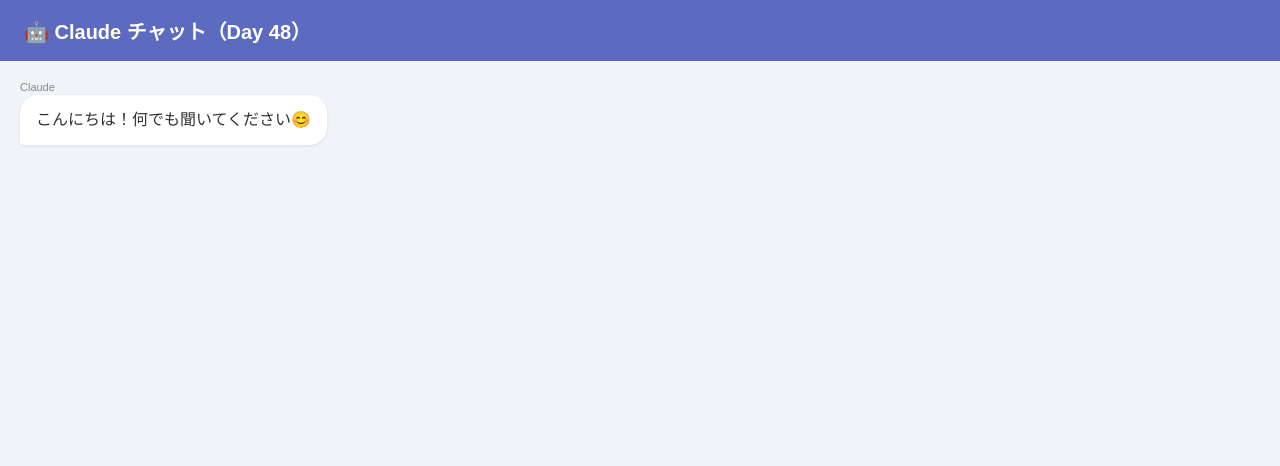
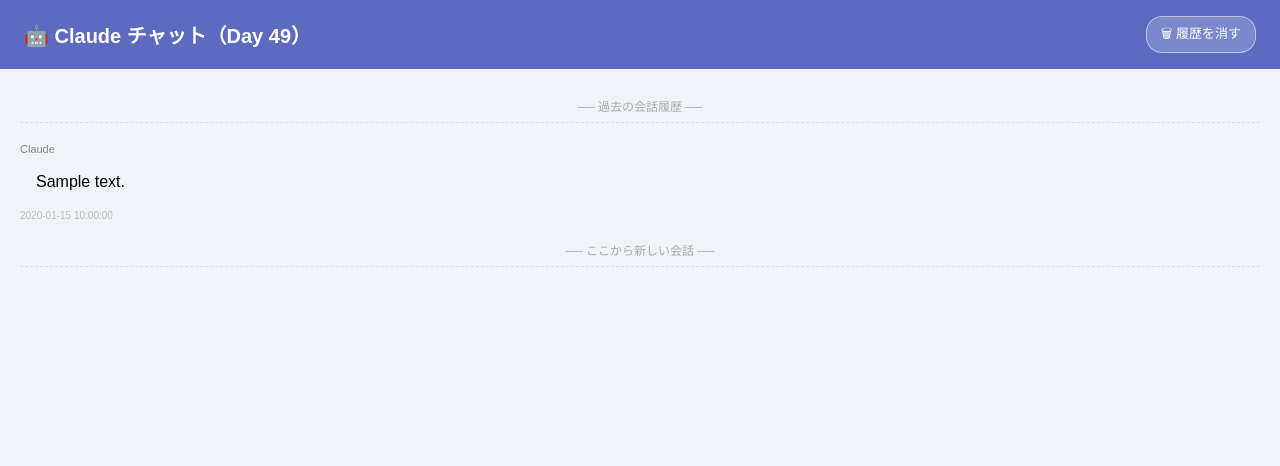
Before and after one commit to modemode0413-pixel/clude-code-practice, a Flask app: template day48/templates/index.html in a window 1280 px wide. Shown: the top 466 px of the page. Run offline with Flask 3, Linux system fonts and the light colour scheme; the template is opened without the code that fills it: most values are stand-ins (such as "Sample title", 1, 10 or a date in 2020).

Commit message:
Day 49: チャット履歴保存機能を追加
- SQLiteにchatsテーブルを作成（role, message, timestamp）
- ページ読み込み時に過去20件の履歴を表示
- /chatエンドポイントでユーザー・Claude両方の発言をDB保存
- /clearエンドポイントで履歴全件削除機能を追加
- index.htmlにタイムスタンプ・履歴区切り線・削除ボタンを追加

Co-Authored-By: Claude Sonnet 4.6 <noreply@anthropic.com>

```diff
--- a/day48/app.py
+++ b/day48/app.py
@@ -1,22 +1,68 @@
 import os
+import sqlite3
 from flask import Flask, render_template, request, jsonify
 import anthropic
 
 app = Flask(__name__)
 
+# データベースファイル名
+DB = "chat_history.db"
+
 # AnthropicクライアントをAPIキーで初期化
-# APIキーは環境変数 ANTHROPIC_API_KEY から読み込む
 client = anthropic.Anthropic(api_key=os.environ.get("ANTHROPIC_API_KEY"))
+
+
+def get_db():
+    """DBに接続してRowオブジェクトで返す"""
+    conn = sqlite3.connect(DB, timeout=10)
+    conn.row_factory = sqlite3.Row
+    return conn
+
+
+def init_db():
+    """chatsテーブルを作成する（なければ）"""
+    with get_db() as conn:
+        conn.execute("""
+            CREATE TABLE IF NOT EXISTS chats (
+                id        INTEGER PRIMARY KEY AUTOINCREMENT,
+                role      TEXT NOT NULL,
+                message   TEXT NOT NULL,
+                timestamp DATETIME DEFAULT CURRENT_TIMESTAMP
+            )
+        """)
+        conn.commit()
+
+
+# アプリ起動時にDBを初期化
+init_db()
+
 
 @app.route("/")
 def index():
-    return render_template("index.html")
+    """トップページ：過去の会話を最大20件取得して表示"""
+    with get_db() as conn:
+        rows = conn.execute(
+            "SELECT role, message, timestamp FROM chats ORDER BY id DESC LIMIT 20"
+        ).fetchall()
+    # 古い順に並べ直してHTMLに渡す
+    history = list(reversed(rows))
+    return render_template("index.html", history=history)
+
 
 @app.route("/chat", methods=["POST"])
 def chat():
+    """ユーザーのメッセージをClaudeに送り、返答をDBに保存する"""
     user_message = request.json.get("message", "")
     if not user_message:
         return jsonify({"error": "メッセージが空です"}), 400
+
+    # ユーザーのメッセージをDBに保存
+    with get_db() as conn:
+        conn.execute(
+            "INSERT INTO chats (role, message) VALUES (?, ?)",
+            ("user", user_message)
+        )
+        conn.commit()
 
     # Claude APIにメッセージを送信
     response = client.messages.create(
@@ -27,9 +73,27 @@ def chat():
         ]
     )
 
-    # レスポンスからテキストを取り出す
     reply = response.content[0].text
+
+    # Claudeの返答をDBに保存
+    with get_db() as conn:
+        conn.execute(
+            "INSERT INTO chats (role, message) VALUES (?, ?)",
+            ("claude", reply)
+        )
+        conn.commit()
+
     return jsonify({"reply": reply})
+
+
+@app.route("/clear", methods=["POST"])
+def clear():
+    """会話履歴を全件削除する"""
+    with get_db() as conn:
+        conn.execute("DELETE FROM chats")
+        conn.commit()
+    return jsonify({"status": "cleared"})
+
 
 if __name__ == "__main__":
     port = int(os.environ.get("PORT", 5000))
--- a/day48/templates/index.html
+++ b/day48/templates/index.html
@@ -6,7 +6,26 @@
     <style>
         * { box-sizing: border-box; margin: 0; padding: 0; }
         body { font-family: sans-serif; background: #f0f4f8; height: 100vh; display: flex; flex-direction: column; }
-        header { background: #5c6bc0; color: white; padding: 16px 24px; font-size: 20px; font-weight: bold; }
+        header {
+            background: #5c6bc0;
+            color: white;
+            padding: 16px 24px;
+            font-size: 20px;
+            font-weight: bold;
+            display: flex;
+            justify-content: space-between;
+            align-items: center;
+        }
+        #clear-btn {
+            background: rgba(255,255,255,0.2);
+            color: white;
+            border: 1px solid rgba(255,255,255,0.5);
+            padding: 6px 14px;
+            border-radius: 16px;
+            font-size: 13px;
+            cursor: pointer;
+        }
+        #clear-btn:hover { background: rgba(255,255,255,0.35); }
         #chat-box {
             flex: 1;
             overflow-y: auto;
@@ -36,14 +55,11 @@
             border-bottom-left-radius: 4px;
             box-shadow: 0 1px 3px rgba(0,0,0,0.1);
         }
-        .label {
-            font-size: 11px;
-            color: #888;
-            margin-bottom: 2px;
-        }
+        .label { font-size: 11px; color: #888; margin-bottom: 2px; }
         .msg-wrap { display: flex; flex-direction: column; }
         .msg-wrap.user { align-items: flex-end; }
         .msg-wrap.claude { align-items: flex-start; }
+        .timestamp { font-size: 10px; color: #bbb; margin-top: 3px; }
         #input-area {
             display: flex;
             gap: 10px;
@@ -72,15 +88,38 @@
         #send-btn:hover { background: #3f51b5; }
         #send-btn:disabled { background: #aaa; cursor: not-allowed; }
         .thinking { color: #888; font-style: italic; font-size: 14px; }
+        .history-label {
+            text-align: center;
+            color: #aaa;
+            font-size: 12px;
+            padding: 8px;
+            border-bottom: 1px dashed #ddd;
+            margin-bottom: 8px;
+        }
     </style>
 </head>
 <body>
-    <header>🤖 Claude チャット（Day 48）</header>
+    <header>
+        🤖 Claude チャット（Day 49）
+        <button id="clear-btn" onclick="clearHistory()">🗑 履歴を消す</button>
+    </header>
     <div id="chat-box">
+        {% if history %}
+        <div class="history-label">── 過去の会話履歴 ──</div>
+        {% for msg in history %}
+        <div class="msg-wrap {{ msg.role }}">
+            <div class="label">{{ "あなた" if msg.role == "user" else "Claude" }}</div>
+            <div class="bubble {{ msg.role }}-bubble">{{ msg.message }}</div>
+            <div class="timestamp">{{ msg.timestamp }}</div>
+        </div>
+        {% endfor %}
+        <div class="history-label">── ここから新しい会話 ──</div>
+        {% else %}
         <div class="msg-wrap claude">
             <div class="label">Claude</div>
             <div class="bubble claude-bubble">こんにちは！何でも聞いてください😊</div>
         </div>
+        {% endif %}
     </div>
     <div id="input-area">
         <input type="text" id="user-input" placeholder="メッセージを入力..." autofocus>
@@ -92,7 +131,9 @@
         const input = document.getElementById("user-input");
         const btn = document.getElementById("send-btn");
 
-        // Enterキーでも送信できるようにする
+        // ページ読み込み時に最下部にスクロール
+        window.onload = () => { chatBox.scrollTop = chatBox.scrollHeight; };
+
         input.addEventListener("keydown", function(e) {
             if (e.key === "Enter" && !e.shiftKey) {
                 e.preventDefault();
@@ -120,12 +161,10 @@
             const message = input.value.trim();
             if (!message) return;
 
-            // ユーザーのメッセージを表示
             addBubble("user", message);
             input.value = "";
             btn.disabled = true;
 
-            // 「考え中...」を表示
             const thinkingBubble = addBubble("claude", "考え中...");
             thinkingBubble.classList.add("thinking");
 
@@ -136,8 +175,6 @@
                     body: JSON.stringify({ message })
                 });
                 const data = await res.json();
-
-                // 「考え中...」をClaudeの返答に置き換える
                 thinkingBubble.classList.remove("thinking");
                 thinkingBubble.textContent = data.reply || data.error || "エラーが発生しました";
             } catch (err) {
@@ -148,6 +185,12 @@
             input.focus();
             chatBox.scrollTop = chatBox.scrollHeight;
         }
+
+        async function clearHistory() {
+            if (!confirm("会話履歴を全て削除しますか？")) return;
+            await fetch("/clear", { method: "POST" });
+            location.reload();
+        }
     </script>
 </body>
 </html>
```
Also changed, not shown: day48/chat_history.db (added).
